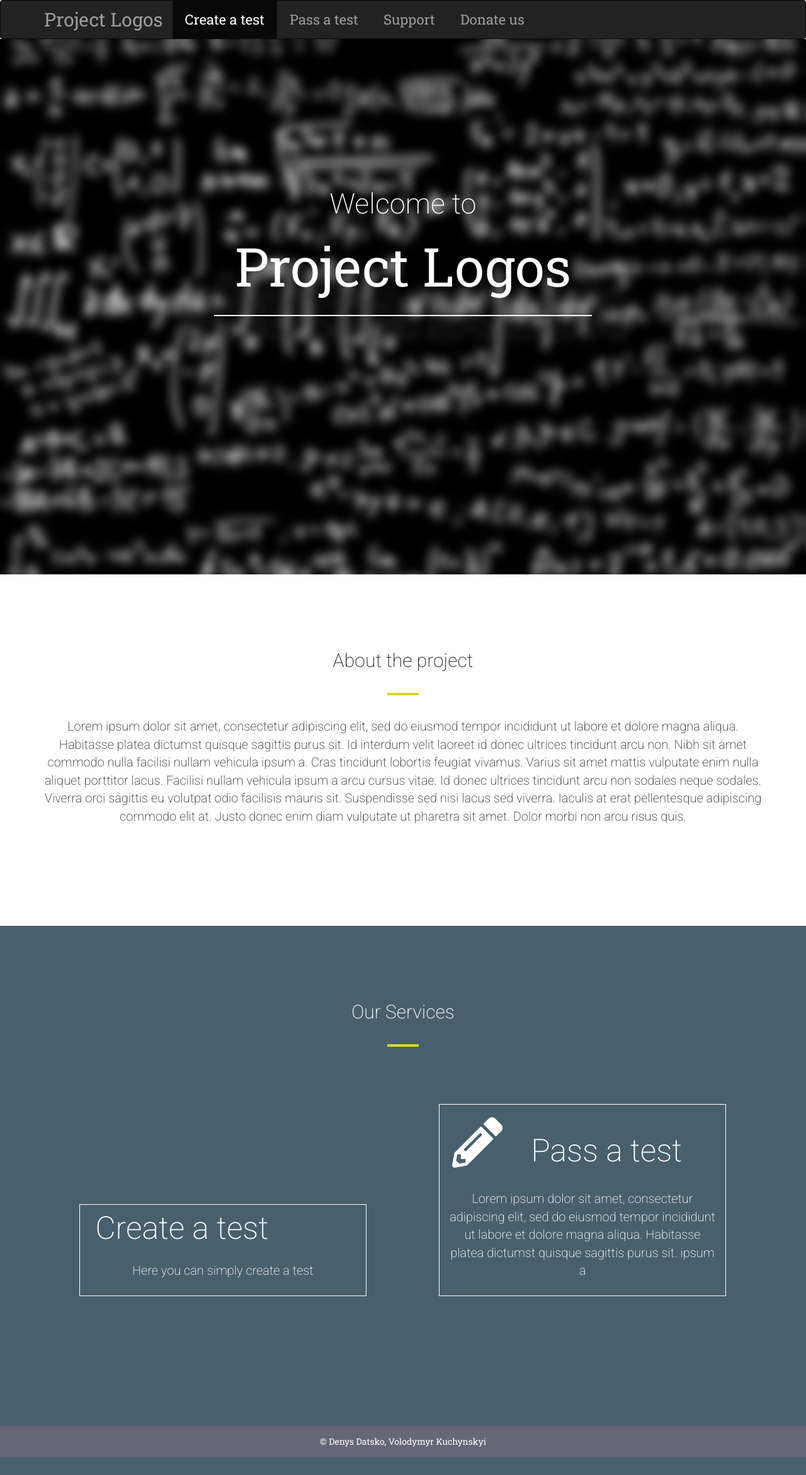
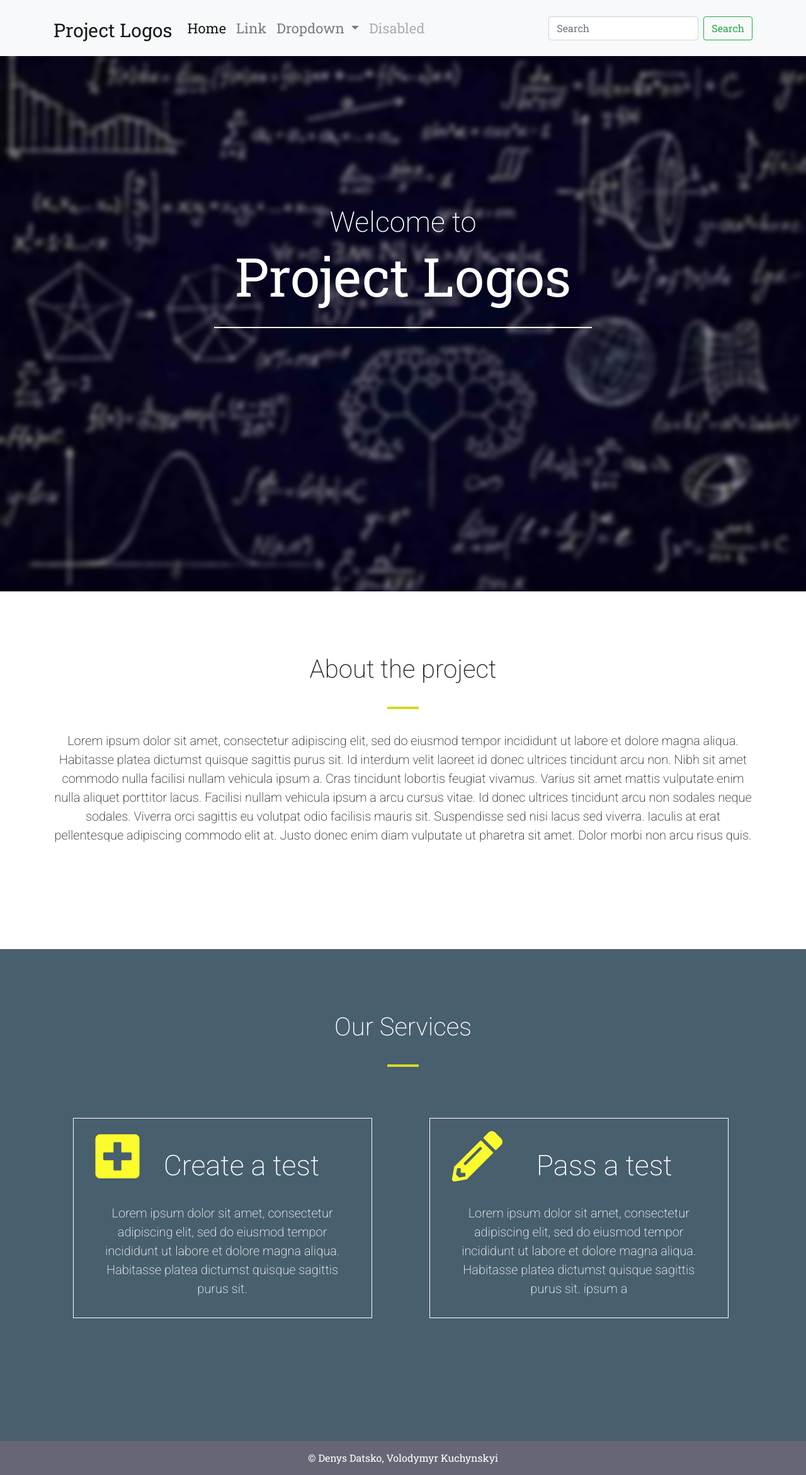
Before and after one commit to Centurion256/ProjectLogos, a Flask app: page / in a window 1280 px wide. Shown: the whole page at 63% size. Before the commit the page ends 2314 px from the top, so only its background shows below. Run offline with Flask 2, Linux system fonts and the light colour scheme; some libraries are stand-ins or nearby versions.

Commit message:
upgraded main page

```diff
--- a/flask-app/static/main.css
+++ b/flask-app/static/main.css
@@ -24,7 +24,7 @@ p {
 }
 
 .title {
-    background-image: url('/static/blackboard.jpg');
+    background-image: url('/static/blackboard_1.jpg');
     background-repeat: no-repeat;
     background-attachment: fixed;
     background-position: center;
@@ -64,6 +64,7 @@ h1 {
 h2 {
     text-align: center;
     font-weight: 100;
+    font-size: 40px;
 }
 
 .body-block {
@@ -95,23 +96,29 @@ h2 {
 
 h3 {
     text-align: center;
-    font-size:50px;
+    font-size:45px;
     width: 70%;
-    margin: auto auto;
     display: inline-block;
 }
 
 .service i {
     margin: 10px;
     font-size: 80px;
+    color: #fcfc2d;
 
 }
 
 .service {
-    display: inline-block;
-    width: 40%;
     border: 1px solid #FFF;
-    margin: 4.9%;
+    align-items: center;
+    margin: 4%;
+}
+
+.service:hover {
+    background-color: rgba(255, 255, 255, 0.1);
+}
+
+.service-container {
     padding: 10px;
 }
 
@@ -120,3 +127,11 @@ h3 {
     margin-top: 20px;
     padding: 5px;
 }
+
+.service a {
+    color: inherit;
+}
+
+.service a:hover {
+    text-decoration: none;
+}
--- a/flask-app/templates/index.html
+++ b/flask-app/templates/index.html
@@ -7,34 +7,54 @@
     <meta name="viewport" content="width=device-width, initial-scale=1">
     <link rel="stylesheet" href="https://use.fontawesome.com/releases/v5.8.1/css/all.css"
           integrity="sha384-50oBUHEmvpQ+1lW4y57PTFmhCaXp0ML5d60M1M7uH2+nqUivzIebhndOJK28anvf" crossorigin="anonymous">
-    <link rel="stylesheet" href="https://maxcdn.bootstrapcdn.com/bootstrap/3.4.0/css/bootstrap.min.css">
+    <link rel="stylesheet" href="https://maxcdn.bootstrapcdn.com/bootstrap/4.3.1/css/bootstrap.min.css">
     <script src="https://ajax.googleapis.com/ajax/libs/jquery/3.3.1/jquery.min.js"></script>
-    <script src="https://maxcdn.bootstrapcdn.com/bootstrap/3.4.0/js/bootstrap.min.js"></script>
+    <script src="https://cdnjs.cloudflare.com/ajax/libs/popper.js/1.14.7/umd/popper.min.js"></script>
+    <script src="https://maxcdn.bootstrapcdn.com/bootstrap/4.3.1/js/bootstrap.min.js"></script>
     <link rel="stylesheet" href="/static/main.css" type="text/css">
     <title>Project Logos</title>
 </head>
 <body>
-<div class="header">
-    <nav class="navbar navbar-inverse">
+<nav class="navbar navbar-expand-lg navbar-light bg-light sticky-top">
     <div class="container">
-            <div class="navbar-header">
-                <button type="button" class="navbar-toggle" data-toggle="collapse" data-target="#myNavbar">
-                    <span class="icon-bar"></span>
-                    <span class="icon-bar"></span>
-                    <span class="icon-bar"></span>
+        <a class="navbar-brand" href="#">Project Logos</a>
+        <button class="navbar-toggler" type="button" data-toggle="collapse" data-target="#navbarSupportedContent"
+                aria-controls="navbarSupportedContent" aria-expanded="false" aria-label="Toggle navigation">
+            <span class="navbar-toggler-icon"></span>
         </button>
-                <a class="navbar-brand" href="/">Project Logos</a>
+
+        <div class="collapse navbar-collapse" id="navbarSupportedContent">
+            <ul class="navbar-nav mr-auto">
+                <li class="nav-item active">
+                    <a class="nav-link" href="#">Home <span class="sr-only">(current)</span></a>
+                </li>
+                <li class="nav-item">
+                    <a class="nav-link" href="#">Link</a>
+                </li>
+                <li class="nav-item dropdown">
+                    <a class="nav-link dropdown-toggle" href="#" id="navbarDropdown" role="button"
+                       data-toggle="dropdown" aria-haspopup="true" aria-expanded="false">
+                        Dropdown
+                    </a>
+                    <div class="dropdown-menu" aria-labelledby="navbarDropdown">
+                        <a class="dropdown-item" href="#">Action</a>
+                        <a class="dropdown-item" href="#">Another action</a>
+                        <div class="dropdown-divider"></div>
+                        <a class="dropdown-item" href="#">Something else here</a>
                     </div>
-            <div class="collapse navbar-collapse" id="myNavbar">
-                <ul class="nav navbar-nav">
-                    <li class="active"><a href="#">Create a test</a></li>
-                    <li><a href="#">Pass a test</a></li>
-                    <li><a href="#">Support</a></li>
-                    <li><a href="#">Donate us</a></li>
+                </li>
+                <li class="nav-item">
+                    <a class="nav-link disabled" href="#">Disabled</a>
+                </li>
             </ul>
+            <form class="form-inline my-2 my-lg-0">
+                <input class="form-control mr-sm-2" type="search" placeholder="Search" aria-label="Search">
+                <button class="btn btn-outline-success my-2 my-sm-0" type="submit">Search</button>
+            </form>
         </div>
     </div>
 </nav>
+<div class="header">
     <div class="text-center title">
         <div class="title-text">
             <p>Welcome to</p>
@@ -42,8 +62,9 @@
             <div class="title-divider-line"></div>
         </div>
     </div>
+</div>
 
-</div>
+
 <div class="main_body">
     <div class="body-block">
         <div class="container">
@@ -62,19 +83,39 @@
     </div>
     <div class="body-block grey-back">
         <div class="container">
+            <div class="row">
+                <div class="col-sm-12">
                     <h2>Our Services</h2>
                     <div class="divider-line"></div>
-            <div class="service">
+                </div>
+            </div>
+            <div class="row">
+                <div class="col-sm-5 service">
+                    <a href="#">
+                        <div class="service-container">
+                            <i class="fas fa-plus-square"></i>
                             <h3>Create a test</h3>
-                <p>Here you can simply create a test</p>
+                            <p>Lorem ipsum dolor sit amet, consectetur adipiscing elit, sed do eiusmod tempor incididunt
+                                ut
+                                labore
+                                et dolore magna aliqua. Habitasse platea dictumst quisque sagittis purus sit.</p>
                         </div>
-            <div class="service">
+                    </a>
+                </div>
+                <div class="service col-sm-5">
+                    <a href="#">
+                        <div class="service-container">
                             <i class="fas fa-pencil-alt"></i>
                             <h3>Pass a test</h3>
 
-                <p>Lorem ipsum dolor sit amet, consectetur adipiscing elit, sed do eiusmod tempor incididunt ut labore
+                            <p>Lorem ipsum dolor sit amet, consectetur adipiscing elit, sed do eiusmod tempor incididunt
+                                ut
+                                labore
                                 et dolore magna aliqua. Habitasse platea dictumst quisque sagittis purus sit.
                                 ipsum a</p>
+                        </div>
+                    </a>
+                </div>
             </div>
         </div>
     </div>
```
Also changed, not shown: flask-app/static/blackboard_1.jpg (added). Lines whose indentation alone changed are shown as unchanged.
